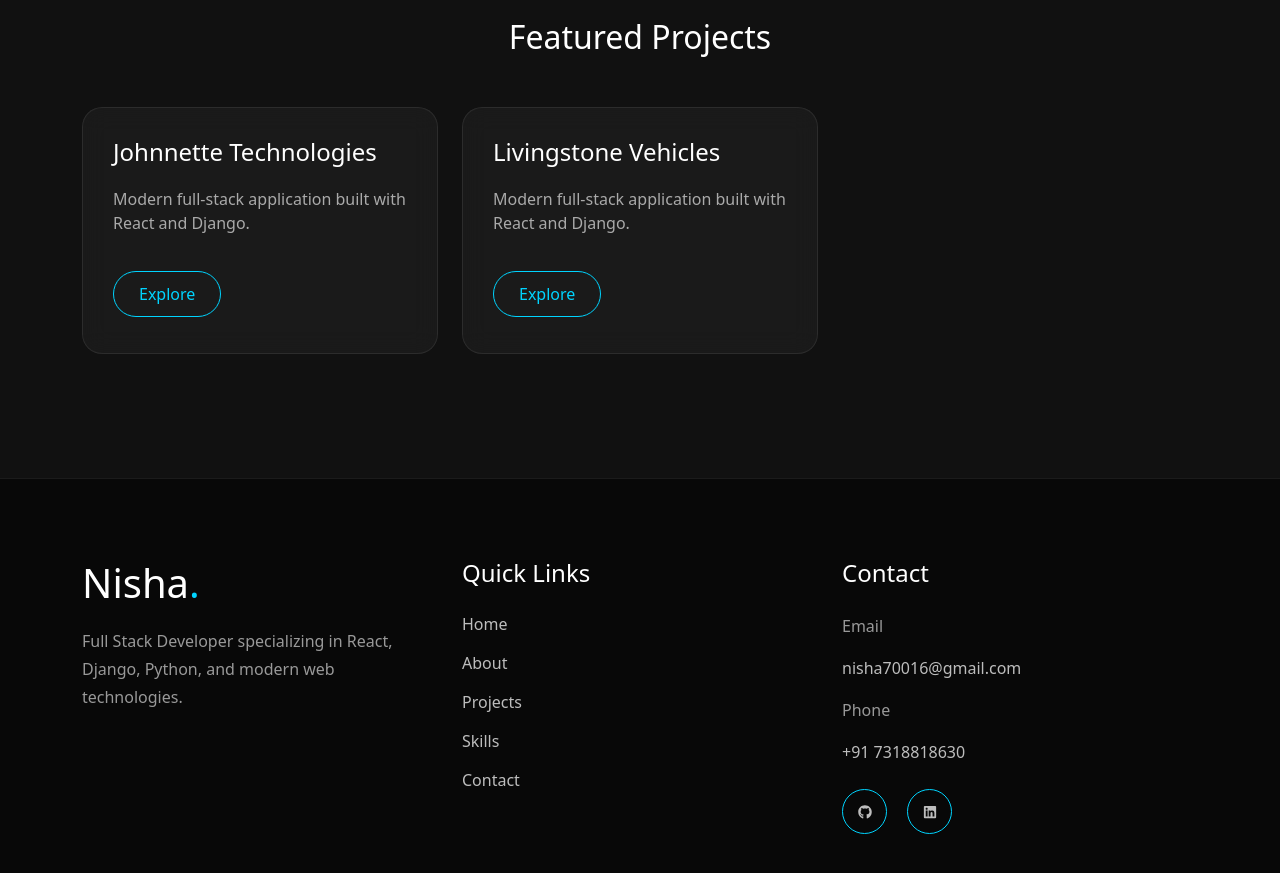
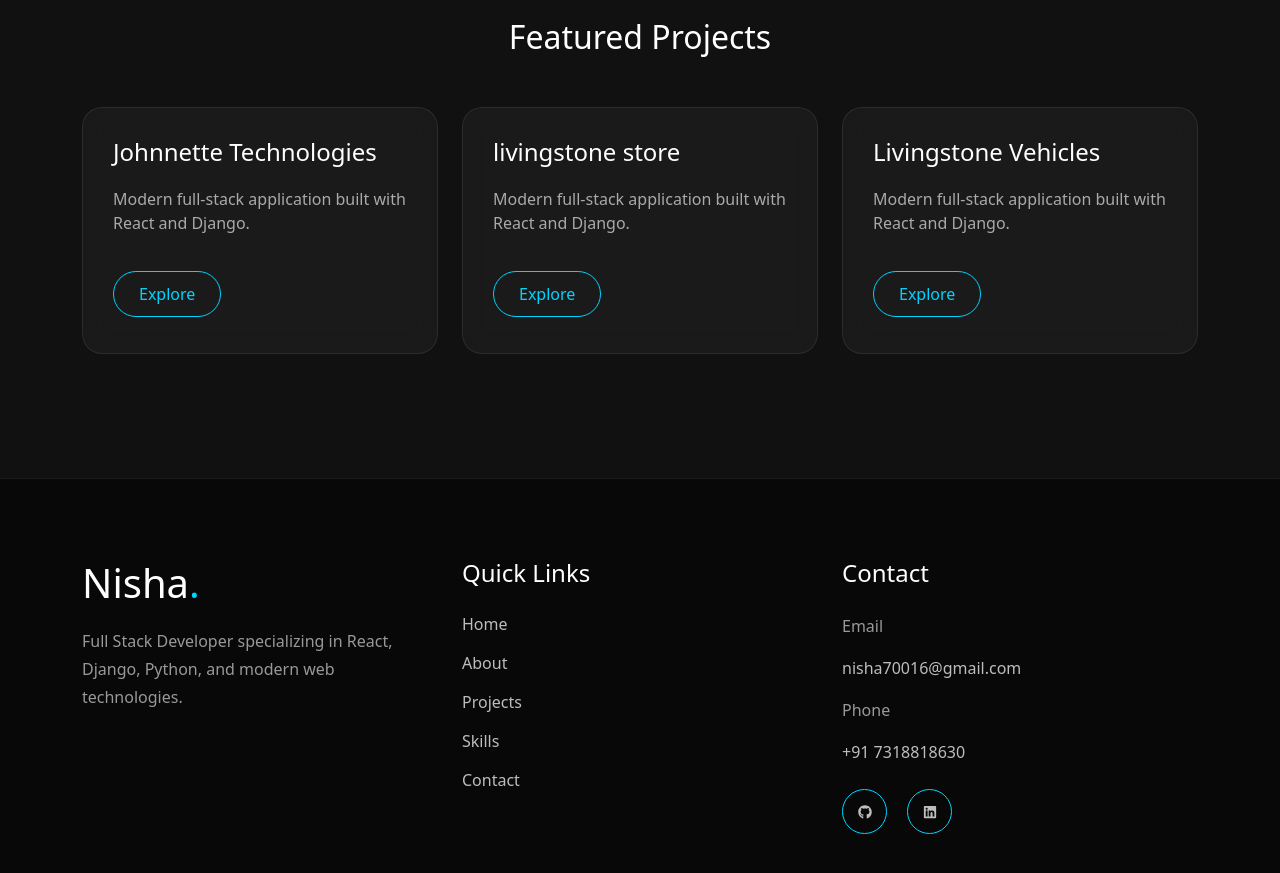
Before and after one commit to nisha200-creator/portfolio-frontend, a React app: page / in a window 1280 px wide. Shown: the part 1540-2413 px from the top of the page. Built offline with nearby package versions, Linux system fonts and the light colour scheme; the HTML template or start-up script is replaced by a standard one.

Commit message:
add project

```diff
--- a/src/pages/Home.jsx
+++ b/src/pages/Home.jsx
@@ -21,10 +21,10 @@ function Home() {
       title: "Johnnette  Technologies",
       link: "https://www.johnnette.com",
     },
-    // {
-    //   title: "FT Magazine",
-    //   link: "https://www.ft-magazine.com",
-    // },
+    {
+      title: "livingstone store",
+      link: "https://livingstonestore.com/",
+    },
     {
       title: "Livingstone Vehicles",
       link: "https://www.livingstonevehicles.com",
--- a/src/pages/Projects.jsx
+++ b/src/pages/Projects.jsx
@@ -6,12 +6,12 @@ function Projects() {
 
     const projects = [
 
-        // {
-        //     title: "FT Magazine",
-        //     tech: "Python • Django • JavaScript • SQL",
-        //     desc: "Developed a full-stack news and magazine platform with authentication, admin panel, SEO features and dynamic content management.",
-        //     live: "https://www.ft-magazine.com"
-        // },
+        {
+            title: "livingstone store",
+            tech: "Shopify",
+            desc: "DLivingstone Store – Shopify-based eCommerce website developed with customized themes, responsive design, product catalog management, secure checkout, and SEO optimization. Focused on delivering a seamless shopping experience across desktop and mobile devices while improving usability and online sales performance.",
+            live: "https://livingstonestore.com/"
+        },
 
         {
             title: "Johnnette Technologies",
```
